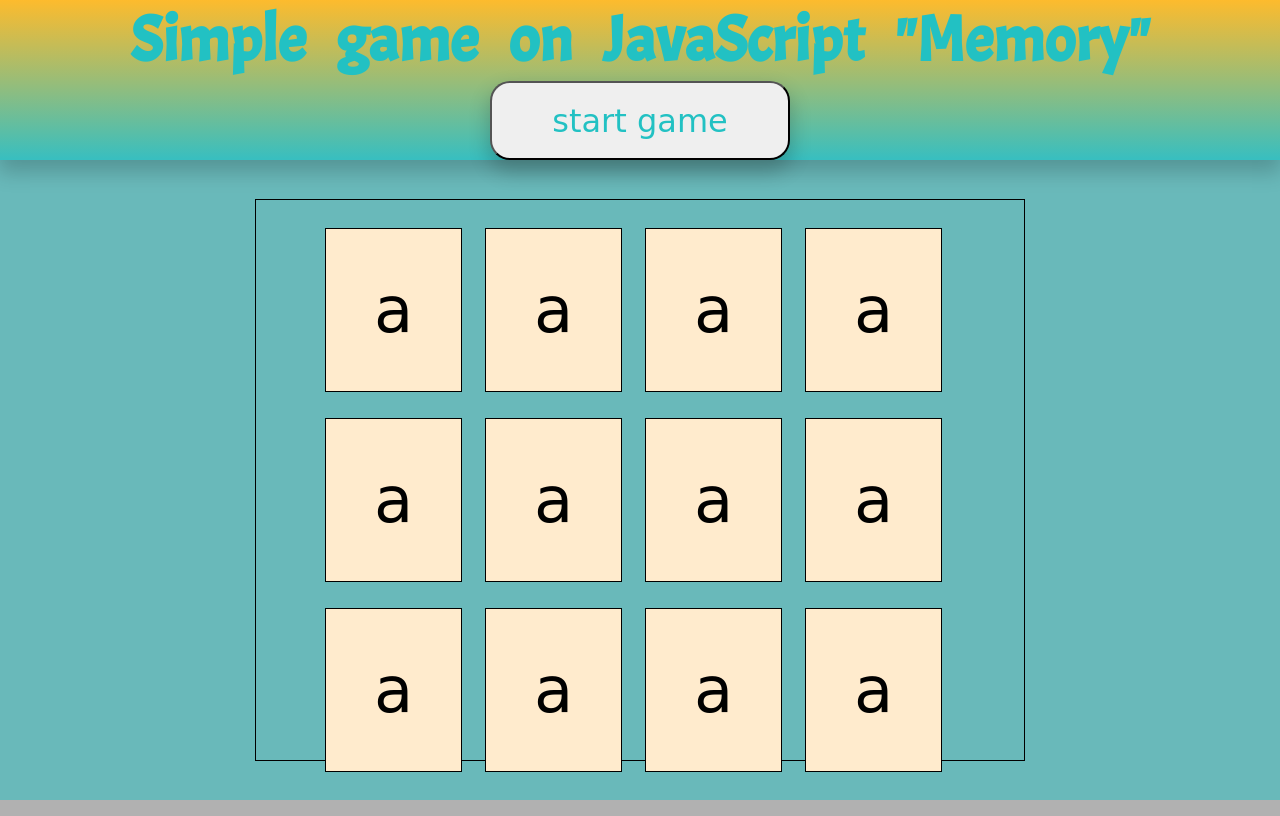
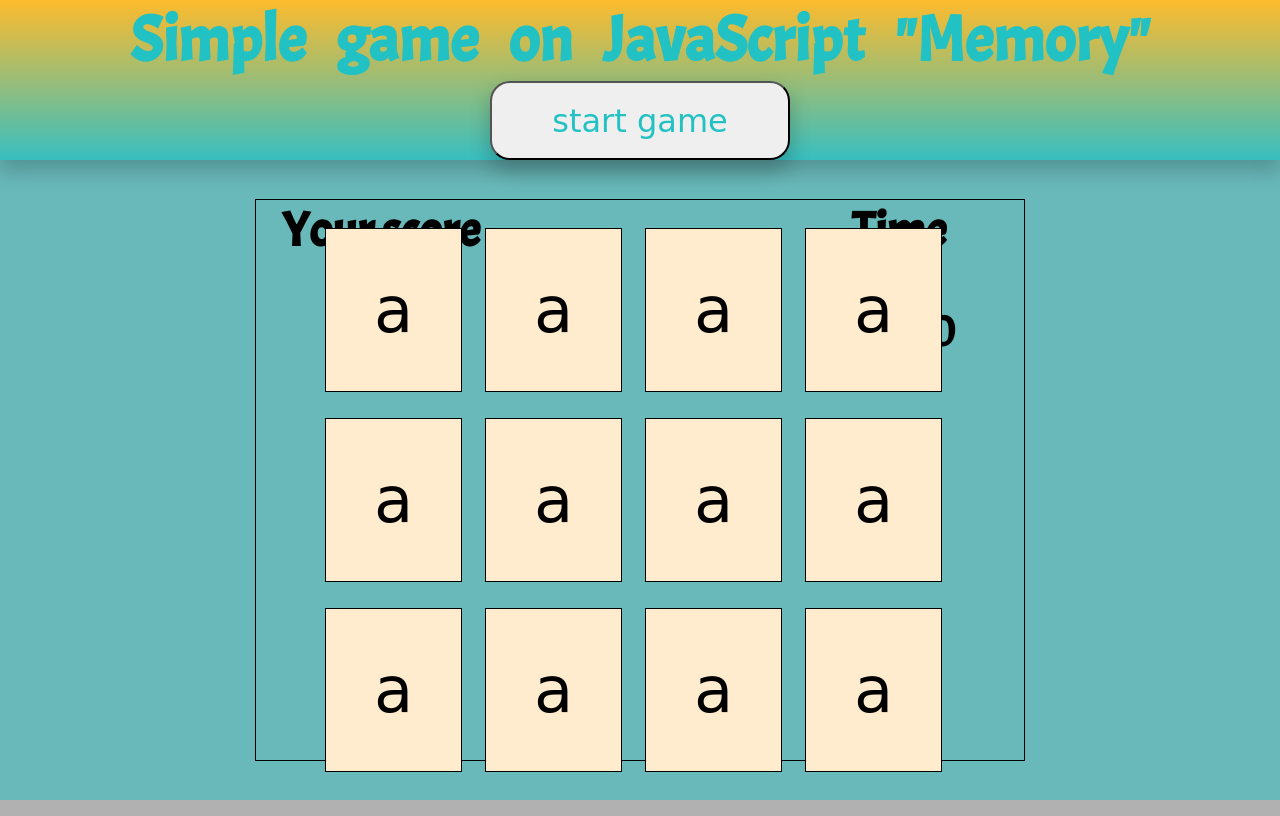
Before and after one commit to KseniaMV/Memory-game-on-JS, a website: page index.html in a window 1280 px wide. Both pictures are taken after a click on the button "start game". Drawn offline with Linux system fonts and the light colour scheme; a web font is replaced by a local one.

Commit message:
fixed function turnCard

```diff
--- a/components/game_plate/game_plate.css
+++ b/components/game_plate/game_plate.css
@@ -1,3 +1,4 @@
+
 .cards_conteiner{
     width: 90%;
     height: 90%;
@@ -81,37 +82,36 @@
     z-index: 10;
 
 }
-.city{
-    width: 100%;
-    height: 100%;
-    border: 1px solid rgb(255, 255, 255);
+
+.timeCount{
+    width: 250px;
+    height: 200px;
+    position: absolute;
+    top: 0;
+    right: 0;
+    display: flex;
+    flex-direction: column;
+    justify-content: center;
+    align-content: center;
+}
+.score{
+    width: 250px;
+    height: 200px;
     position: absolute;
     top: 0;
     left: 0;
     display: flex;
     flex-direction: column;
-    flex-wrap: wrap;
     justify-content: center;
     align-content: center;
-    background-color: rgb(255, 255, 255);
-    background-position: center center;
-    background-repeat: no-repeat;
-    transition: 3s;
-    backface-visibility: hidden;
-    transform-style: preserve-3d;
-    z-index: 100;
 }
-
-.city_block{
-    min-width: 280px;
-    min-height: 380px;
-    margin-bottom: 10px;
-    margin-top: 10px;
-    position: relative;
-    transition: 3s;
-    perspective: 1000px;
-    transform-style: preserve-3d;
-
-
+.timeCount_title, .timeCount_time, .score_title, .score_count{
+    width: 100%;
+    height: 50%;
+    margin: 0;
+    padding: 0;
+    font-size: 3rem;
+    font-family: 'Acme', sans-serif;
+    text-align: center;
 
 }
--- a/components/game_plate/game_plate.html
+++ b/components/game_plate/game_plate.html
@@ -1,3 +1,13 @@
+<section class="timeCount">
+    <h3 class="timeCount_title">Time</h3>
+    <p class="timeCount_time">30:00</p>
+</section>
+
+<section class="score">
+    <h3 class="score_title">Your score</h3>
+    <p class="score_count">30</p>
+</section>
+
 <div class="cards_conteiner">
 
     <div class="card">
--- a/src/js/main.js
+++ b/src/js/main.js
@@ -33,27 +33,24 @@ function turnCard(){
    cardFace.forEach(cardFace => {
        cardFace.addEventListener("click", (e)=>{
            let targetFace = e.target;
-           let targetBack = e.target.nextSibling;
+           let targetBack = targetFace.nextElementSibling;
+           console.log(targetBack);
            targetFace.style.transform = "rotateY(-180deg)";
-           targetBack.nextSibling.style.transform = "rotateY(0)";
+           targetBack.style.transform = "rotateY(0)";
+       })
+
+   });
+
+    cardBack.forEach(cardBack => {
+       cardBack.addEventListener("click", (e)=>{
+           let targetBack = e.target;
+           let targetFace = e.target.previousElementSibling;
+           targetBack.style.transform = "rotateY(180deg)";
+           targetFace.style.transform = "rotateY(0)";
        })
 
    });
 
 
 
-}
-
-
-/*cardBack.addEventListener("click", function () { //animate rotation to front side
-    console.log("re");
-    cardFace.style.transform = "rotateY(0)";
-    cardBack.style.transform = "rotateY(180deg)";
-}
-
-cardFace.addEventListener("click", function () {
-    console.log("ds"); //animate rotation to front side
-    cardFace.style.transform = "rotateY(-180deg)"; //animate rotation to back side
-    cardBack.style.transform = "rotateY(0)";
-
-});*/
+};
```
